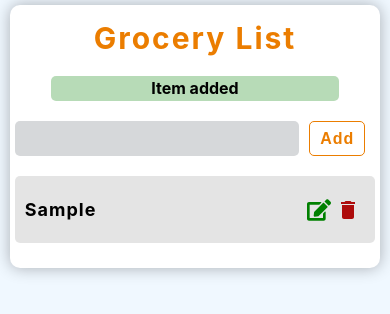
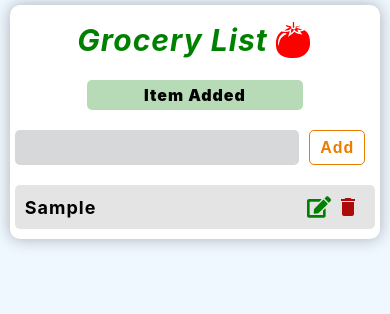
Before and after one commit to Mubsshir/groceryLister, a React (Create React App) app: page / in a window 390 px wide. Both pictures are taken after typing "Sample" into the empty fields and a click on the button "Add". Shown: the top 314 px of the page. Built offline with nearby package versions, Linux system fonts and the light colour scheme.

Commit message:
add animation for item adding and removing

```diff
--- a/src/App.css
+++ b/src/App.css
@@ -10,40 +10,58 @@
   flex-direction: column;
   align-items: center;
   justify-content: center;
-  margin-top: 100px;
+  margin: 100px 0;
   box-shadow: 0 0 1rem 0 rgba(0, 0, 0, 0.3);
   padding: 10px 20px;
   border-radius: 10px;
   background-color: white;
+  height: auto;
+  transition: all 0.5s linear;
 }
 .App .heading {
-  color: rgb(235, 125, 0);
+  text-transform: capitalize;
+  font-style: italic;
+  display: flex;
+  align-items: center;
+  justify-content: space-around;
+  color: green;
   text-transform: capitalize;
   font-size: 30px;
-  letter-spacing: 2px;
+  letter-spacing: 1px;
   margin: 10px 0;
 }
+.tomato {
+  font-size: 40px;
+  margin-left: 5px;
+  color: red;
+}
 .alert {
-  height: 25px;
+  height: 30px;
   font-size: 16px;
+  font-weight: 900;
   margin: 0;
   margin-top: 10px;
-  width: 80%;
-  padding: 2px;
+  width: 60%;
   border-radius: 5px;
+  display: flex;
+  align-items: center;
+  justify-content: center;
+  text-transform: capitalize;
+  letter-spacing: 1px;
 }
 .alert.success {
   background-color: rgba(0, 128, 0, 0.281);
 }
 .alert.error {
-  background-color: rgba(209, 27, 27, 0.315);
+  background-color: rgba(236, 43, 43, 0.589);
+  color: white;
 }
 .App form {
   width: 80%;
   display: flex;
   align-items: center;
   justify-content: space-between;
-  margin-top: 20px;
+  margin: 20px 0;
   padding: 0;
 }
 .App form input,
@@ -91,8 +109,6 @@
   }
   .App .Card form {
     width: 100%;
-    margin: 0;
-    margin-top: 20px;
   }
   .App .Card Form button {
     margin: 0 10px;
--- a/src/App.js
+++ b/src/App.js
@@ -1,4 +1,5 @@
 import Item from './components/Item';
+import { GiTomato } from 'react-icons/gi'
 import './App.css';
 import { useEffect, useState } from 'react';
 import { useRef } from 'react';
@@ -41,6 +42,7 @@ const App = () => {
     setValue(e.target.value)
   }
   const handleDelete = (id) => {
+    setAlert({ show: true, msg: "Item Removed", type: "success" })
     setItems(prev => prev.filter(item => item.id !== id));
   }
   const handleEdit = (item, id) => {
@@ -61,7 +63,7 @@ const App = () => {
   return (
     <main className="App">
       <section className='Card'>
-        <h3 className="heading">Grocery List</h3>
+        <h3 className="heading">Grocery List <GiTomato className='tomato' /></h3>
         {alert.show && <Alert list={items} data={alert} />}
         <form onSubmit={itemSubmitHandler}>
           <input
--- a/src/components/Item.js
+++ b/src/components/Item.js
@@ -1,15 +1,21 @@
+import { useState } from 'react'
 import { FaEdit } from 'react-icons/fa'
 import { MdDelete } from 'react-icons/md'
 import styles from './Item.module.css'
 const Item = (props) => {
+    const [remove, setRemove] = useState(false);
     const onDeleteHandler = () => {
-        props.delete(props.id);
+        setRemove(true);
+        const timer = setTimeout(() => {
+            props.delete(props.id);
+        }, 400);
+        return () => { clearTimeout(timer) }
     }
     const onEditHandler = () => {
         props.edit(props.item, props.id);
     }
     return (
-        <article className={styles.ItemCard}>
+        <article className={`${styles.ItemCard} ${remove ? styles.out : ''}`}>
             <p>{props.item}</p>
             <div className={styles.btn}>
                 <FaEdit onClick={onEditHandler} className={`${styles.edit} ${styles.icon}`} />
--- a/src/components/Item.module.css
+++ b/src/components/Item.module.css
@@ -5,10 +5,15 @@
   width: 80%;
   padding: 5px 10px;
   background-color: rgba(209, 209, 209, 0.589);
-  margin: 20px 0;
+  margin-bottom: 5px;
   border-radius: 5px;
+  animation: entry 0.4s linear;
+  position: relative;
 }
 
+.ItemCard.out {
+  animation: out 0.5s ease-in;
+}
 .ItemCard .btn {
   display: flex;
   align-items: center;
@@ -32,9 +37,55 @@
   color: black;
   font-weight: 700;
   letter-spacing: 1px;
+  margin: 0;
 }
 @media screen and (max-width: 720px) {
   .ItemCard {
     width: 100%;
   }
 }
+@keyframes entry {
+  0% {
+    left: -500px;
+    opacity: 0.2;
+  }
+  25% {
+    left: -250px;
+    opacity: 0.4;
+  }
+  50% {
+    left: -150px;
+    opacity: 0.6;
+  }
+  75% {
+    left: -50px;
+    opacity: 0.8;
+  }
+  100% {
+    left: 0px;
+    opacity: 1;
+  }
+}
+
+@keyframes out {
+  0% {
+    right: 0;
+    opacity: 1;
+  }
+  25% {
+    right: -50px;
+    opacity: 0.8;
+  }
+  50% {
+    right: -150px;
+    opacity: 0.6;
+  }
+  75% {
+    right: -250px;
+    opacity: 0.4;
+  }
+  100% {
+    right: -500px;
+    opacity: 0;
+  }
+}
--- a/src/index.css
+++ b/src/index.css
@@ -9,7 +9,7 @@ body {
     sans-serif;
   -webkit-font-smoothing: antialiased;
   -moz-osx-font-smoothing: grayscale;
-
+  overflow-x: hidden;
   background-color: aliceblue;
 }
 
```
